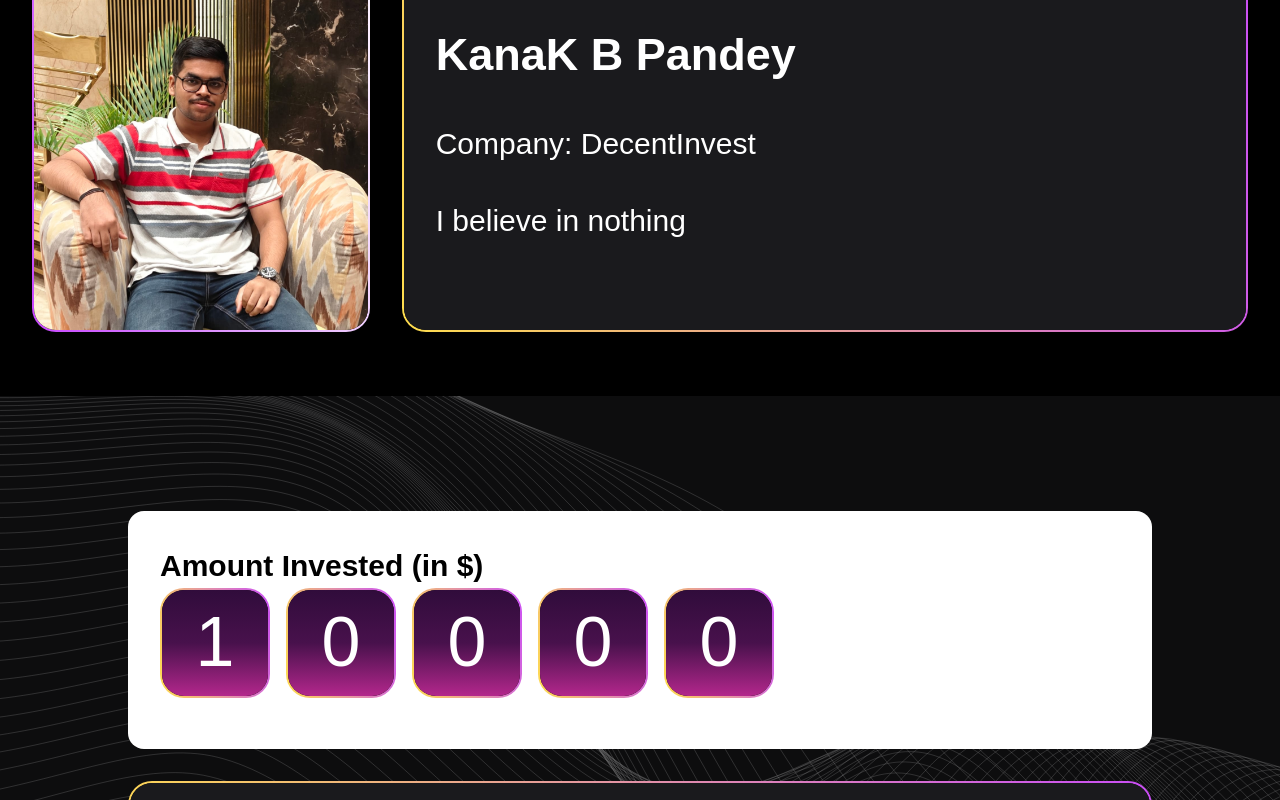
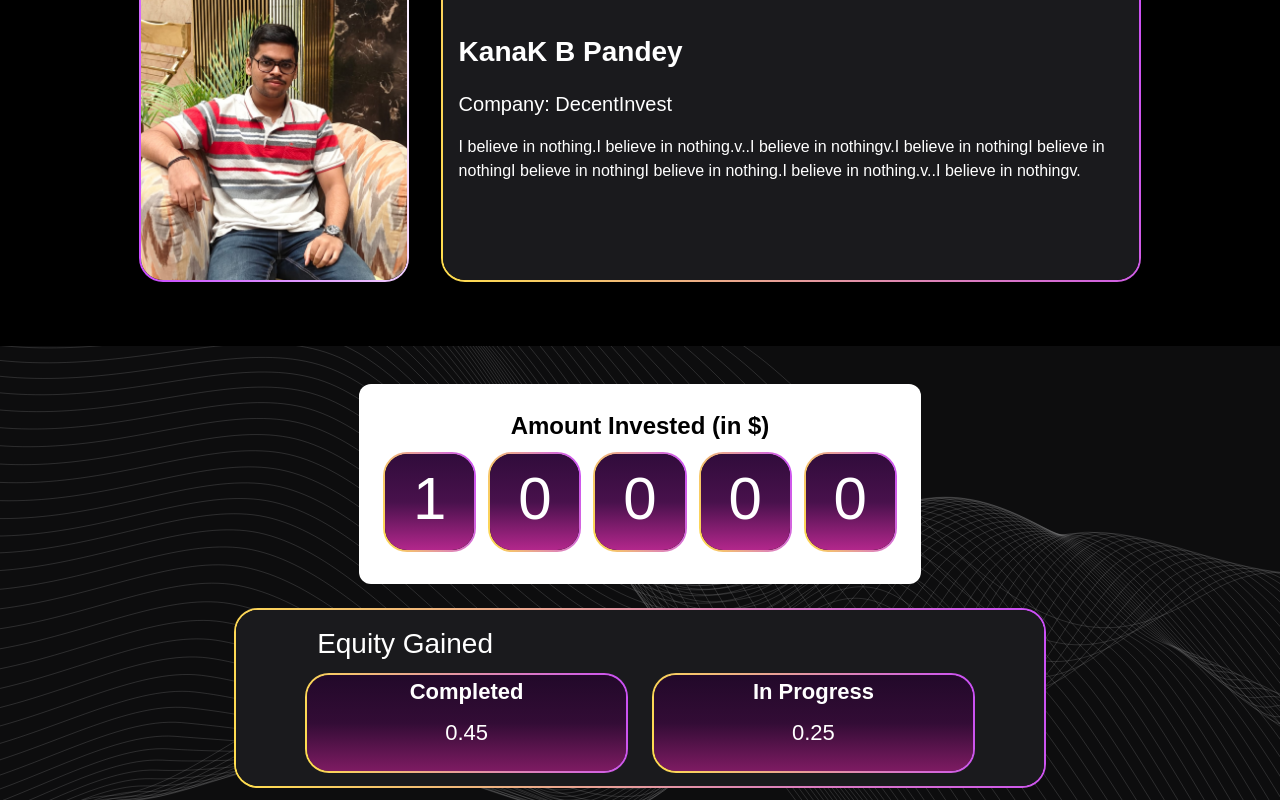
Before and after one commit to KBP09/DecentInvest-Landing, a Next.js app: page /kanakbpandey in a window 1280 px wide. Shown: the part 220-1020 px from the top of the page. Built offline with nearby package versions, Linux system fonts and the light colour scheme.

Commit message:
Hydration error fixes
Signed-off-by: KBP09 <kanakbpandey2023@gmail.com>

```diff
--- a/app/componenets/investorSection.tsx
+++ b/app/componenets/investorSection.tsx
@@ -5,8 +5,8 @@ import Image from "next/image"
 import Link from "next/link"
 
 const investors = [
-    { id: 1, name: "Anushka Gupta", description: "DecentInvest", AmountInvested: "1000$", image: "/akg.jpg" },
-    { id: 2, name: "Kanak B Pandey", description: "DecentInvest", AmountInvested: "1000$", image: "/kbp.jpg"},
+    { id: 1, name: "Anushka Gupta", description: "DecentInvest", AmountInvested: "1000$", image: "/akg.jpg",link:"/anushkagupta" },
+    { id: 2, name: "Kanak B Pandey", description: "DecentInvest", AmountInvested: "1000$", image: "/kbp.jpg",link:"/kanakbpandey"},
 ]
 
 export default function InvestorSection() {
@@ -18,7 +18,7 @@ export default function InvestorSection() {
                 </h1>
                 <div className="flex sm:flex-row flex-col items-center w-full justify-center gap-8 mt-8">
                     {investors.map((investor) => (
-                        <Link key={investor.id} href={`/anushkagupta`} passHref>
+                        <Link key={investor.id} href={investor.link} passHref>
                             <GradientCard className="w-[300px] h-[400px] flex flex-col items-center justify-center gap-4 cursor-pointer transition-transform transform hover:scale-105" bgColor="rgba(37, 29, 39, 1)">
                                 <div className="w-full h-full flex flex-col items-center justify-center gap-4 relative bg-[#1A1A1A] rounded-2xl p-4 shadow-lg">
                                     <div
--- a/app/componenets/nftSection.tsx
+++ b/app/componenets/nftSection.tsx
@@ -30,7 +30,7 @@ export default function NftSection({ background }: NftSectionProps) {
     };
 
     return (
-        <div className="h-auto min-h-[70vh] w-full py-20 overflow-hidden" style={{ background }}>
+        <div className="h-auto min-h-[70vh] w-full sm:py-20 overflow-hidden" style={{ background }}>
             <div className="container mx-auto px-4">
                 <div className="relative" ref={containerRef}>
                     <div className="flex items-center justify-center gap-4 overflow-hidden py-56">
@@ -53,7 +53,7 @@ export default function NftSection({ background }: NftSectionProps) {
                                         className="absolute"
                                     >
                                         <GradientCard
-                                            className={`transition-all duration-300 ${isActive ? "w-[250px] h-[400px]" : "w-[250px] h-[400px] opacity-60"}`}
+                                            className={`transition-all duration-300 ${isActive ? "w-[220px] h-[380px] sm:w-[250px] sm:h-[400px]" : "w-[230px] h-[380px] sm:w-[250px] sm:h-[400px] opacity-60"}`}
                                             bgColor="linear-gradient(180deg, rgba(60, 13, 75, 0.6) 0%, rgba(77, 15, 96, 0.6) 50%, rgba(179, 39, 140, 0.6) 100%)"
                                         >
                                             <div className="p-6 flex flex-col h-full">
--- a/app/kanakbpandey/page.tsx
+++ b/app/kanakbpandey/page.tsx
@@ -14,9 +14,8 @@ const Page = () => {
 
     return (
         <div className="pt-[15vh] min-h-screen bg-black">
-
             <div className="flex gap-8 justify-center w-full p-8 flex-col md:flex-row items-center">
-                <ProfileCard className="aspect-[35/39] max-w-full h-[100px] sm:h-[400px] flex items-center justify-center overflow-hidden">
+                <ProfileCard className="aspect-[30/39] max-w-[300px] sm:max-w-[300px] h-[280px] sm:h-[350px] flex items-center justify-center overflow-hidden">
                     <div className="relative w-full h-full">
                         <Image
                             src="/kbp.jpg"
@@ -28,41 +27,40 @@ const Page = () => {
                     </div>
                 </ProfileCard>
 
-                <GradientCard bgColor="#1A1A1D" className="aspect-[45/20] text-white flex items-center justify-center max-w-full h-[100px] sm:h-[400px]">
-                    <div className="flex flex-col items-left justify-center w-full h-full p-8">
-                        <p className="text-[45px] font-bold top-0 mb-8">KanaK B Pandey</p>
-                        <p className="text-[30px] mb-8">Company: DecentInvest</p>
-                        <p className="text-[30px]">I believe in nothing</p>
+                <GradientCard bgColor="#1A1A1D" className="aspect-[40/20] text-white flex items-center justify-center w-full md:max-w-[700px] h-[250px] sm:h-[350px] px-4">
+                    <div className="flex flex-col items-left justify-center w-full h-full p-4">
+                        <p className="text-[20px] sm:text-[28px] font-bold top-0 mb-4">KanaK B Pandey</p>
+                        <p className="text-[15px] sm:text-[20px] mb-4">Company: DecentInvest</p>
+                        <p className="text-[15px] sm:text-[16px] leading-6">I believe in nothing.I believe in nothing.v..I believe in nothingv.I believe in nothingI believe in nothingI believe in nothingI believe in nothing.I believe in nothing.v..I believe in nothingv.</p>
                     </div>
                 </GradientCard>
             </div>
 
-            <div className="w-full min-h-screen mt-8 bg-[url('/Vector.svg')] bg-cover bg-center flex items-center justify-center relative">
-                <div className="absolute inset-0 bg-[#1A1A1D] bg-opacity-50 flex flex-col items-center justify-center gap-8">
-
-                    <div className="bg-white p-8 text-[30px] h-[238px] w-[80%] rounded-2xl">
-                        <p className='text-black font-bold'>Amount Invested (in $)</p>
-                        <div className="w-full h-full flex gap-4">
+            <div className="w-full min-h-[60vh] mt-8 bg-[url('/Vector.svg')] bg-cover bg-center flex items-center justify-center relative">
+                <div className="absolute inset-0 bg-[#1A1A1D] bg-opacity-50 flex flex-col items-center justify-center gap-6 p-4">
+                    <div className="bg-white p-6 text-[24px] flex flex-col items-center justify-center h-[180px] sm:h-[200px] w-full sm:w-[45%] rounded-xl">
+                        <p className='text-black font-bold text-center'>Amount Invested (in $)</p>
+                        <div className="w-full h-full flex items-center justify-center gap-3">
                             {values.map((num, i) => (
-                                <GradientCard key={i} bgColor={gradientStyle} className="text-white flex items-center justify-center w-[110px] h-[110px]">
-                                    <h1 className="text-[70px] text-center">{num}</h1>
+                                <GradientCard key={i} bgColor={gradientStyle} className="text-white flex items-center justify-center w-[60px] h-[60px] sm:w-[100px] sm:h-[100px]">
+                                    <h1 className="text-[40px] sm:text-[60px] text-center">{num}</h1>
                                 </GradientCard>
                             ))}
                         </div>
                     </div>
 
                     <div className="flex justify-center w-full">
-                        <div className="w-[80%] flex flex-col items-center">
-                            <GradientCard bgColor="#1A1A1D" className="w-full text-white flex flex-col items-center justify-center h-[150px] sm:h-[300px]">
+                        <div className="w-full sm:w-[65%] flex flex-col items-center">
+                            <GradientCard bgColor="#1A1A1D" className="w-full text-white flex flex-col items-center justify-center h-[350px] sm:h-[180px]">
                                 <div className='w-full h-full flex flex-col items-center justify-center'>
-                                    <h2 className="text-white w-[80%] text-[35px]">Equity Gained</h2>
-                                    <div className="flex gap-8 justify-center w-full mt-4">
+                                    <h2 className="text-white sm:w-[80%] text-[24px] sm:text-[28px]">Equity Gained</h2>
+                                    <div className="flex-col items-center sm:flex-row flex gap-6 justify-center w-full mt-2">
                                         {cardData.map((item, i) => (
                                             <GradientCard key={i}
                                                 bgColor="linear-gradient(180deg, rgba(48, 12, 59, 0.7) 0%, rgba(72, 17, 76, 0.7) 50%, rgba(179, 39, 140, 0.7) 100%)"
-                                                className="text-white flex flex-col items-center justify-center w-[40%] h-[150px]">
-                                                <h1 className="text-[40px] text-center font-bold">{item.title}</h1>
-                                                <p className="text-[40px] text-center mt-4">{item.value}</p>
+                                                className="text-white flex flex-col items-center justify-center w-[95%] sm:w-[40%] h-[100px]">
+                                                <h1 className="text-[22px] text-center font-bold">{item.title}</h1>
+                                                <p className="text-[22px] text-center mt-2">{item.value}</p>
                                             </GradientCard>
                                         ))}
                                     </div>
@@ -73,8 +71,8 @@ const Page = () => {
                 </div>
             </div>
 
-            <div className="w-full flex flex-col items-center justify-start mt-16">
-                <h1 className='text-white text-[50px] w-[80%]'>Startups Invested In:</h1>
+            <div className="w-full flex flex-col items-center justify-start mt-12">
+                <h1 className='text-white text-[32px] sm:text-[36px] w-[90%] sm:w-[80%]'>Startups Invested In:</h1>
                 <NftSection background='black' />
             </div>
         </div>
```
